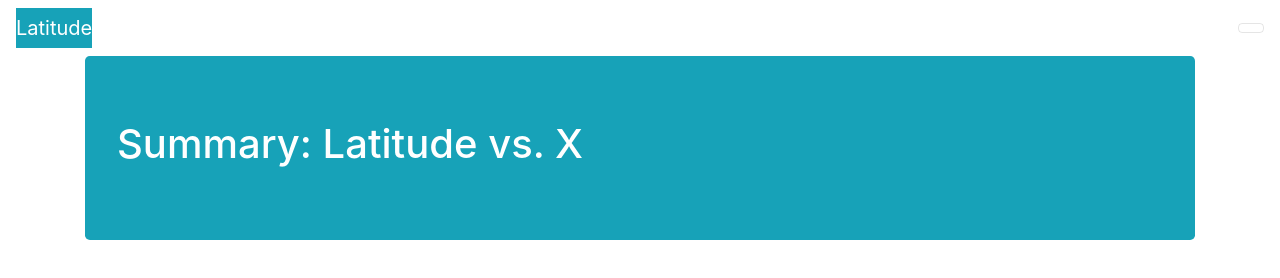
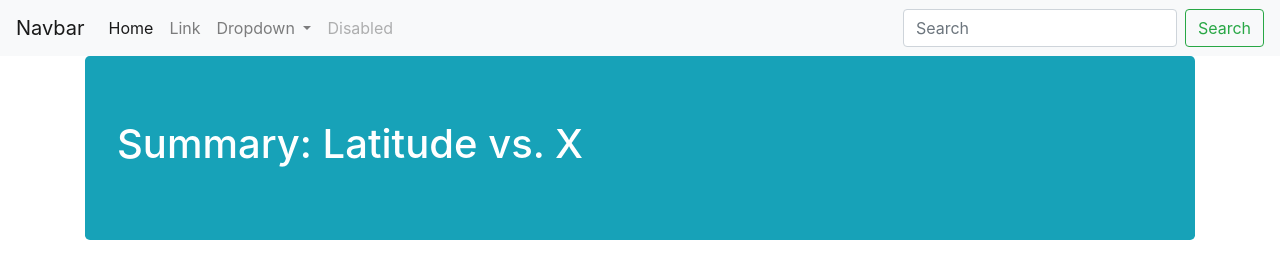
Before and after one commit to jillpeloquin13/Web-Design-Challenge, a plain HTML site: page index.html in a window 1280 px wide. Drawn offline with nearby package versions, Linux system fonts and the light colour scheme.

Commit message:
push changes

```diff
--- a/index.html
+++ b/index.html
@@ -4,51 +4,47 @@
 <head>
   <meta charset="UTF-8">
   <title>Landing Page</title>
+  <link rel="stylesheet" href="https://stackpath.bootstrapcdn.com/bootstrap/4.3.1/css/bootstrap.min.css" integrity="sha384-ggOyR0iXCbMQv3Xipma34MD+dH/1fQ784/j6cY/iJTQUOhcWr7x9JvoRxT2MZw1T" crossorigin="anonymous">
   <link rel="stylesheet" href="styles.css">
-  <!-- Bring in our bootstrap stylesheet -->
-  <link rel="stylesheet" href="https://stackpath.bootstrapcdn.com/bootstrap/4.3.1/css/bootstrap.min.css" integrity="sha384-ggOyR0iXCbMQv3Xipma34MD+dH/1fQ784/j6cY/iJTQUOhcWr7x9JvoRxT2MZw1T" crossorigin="anonymous">
-
 </head>
 
 <body>
+  <nav class="navbar navbar-expand-lg navbar-light bg-light">
+    <a class="navbar-brand" href="#">Navbar</a>
+    <button class="navbar-toggler" type="button" data-toggle="collapse" data-target="#navbarSupportedContent" aria-controls="navbarSupportedContent" aria-expanded="false" aria-label="Toggle navigation">
+      <span class="navbar-toggler-icon"></span>
+    </button>
 
-  <script src="https://code.jquery.com/jquery-3.3.1.slim.min.js" integrity="sha384-q8i/X+965DzO0rT7abK41JStQIAqVgRVzpbzo5smXKp4YfRvH+8abtTE1Pi6jizo" crossorigin="anonymous"></script>
-  <script src="https://cdnjs.cloudflare.com/ajax/libs/popper.js/1.14.7/umd/popper.min.js" integrity="sha384-UO2eT0CpHqdSJQ6hJty5KVphtPhzWj9WO1clHTMGa3JDZwrnQq4sF86dIHNDz0W1" crossorigin="anonymous"></script>
-  <script src="https://stackpath.bootstrapcdn.com/bootstrap/4.3.1/js/bootstrap.min.js" integrity="sha384-JjSmVgyd0p3pXB1rRibZUAYoIIy6OrQ6VrjIEaFf/nJGzIxFDsf4x0xIM+B07jRM" crossorigin="anonymous"></script>
-
-<!--Navbar-->
-<nav class="navbar navbar-light light-blue lighten-4">
-
-  <!-- Navbar brand -->
-  <a class="navbar-brand bg-info text-white" href="#">Latitude </a>
-
-  <!-- Collapse button -->
-  <button class="navbar-toggler toggler-example" type="button" data-toggle="collapse" data-target="#navbarSupportedContent1"
-    aria-controls="navbarSupportedContent1" aria-expanded="false" aria-label="Toggle navigation"><span class="dark-blue-text"><i
-        class="fas fa-bars fa-1x"></i></span></button>
-
-  <!-- Collapsible content -->
-  <div class="collapse navbar-collapse" id="navbarSupportedContent1">
-
-    <!-- Links -->
+    <div class="collapse navbar-collapse" id="navbarSupportedContent">
       <ul class="navbar-nav mr-auto">
         <li class="nav-item active">
-        <a class="nav-link" href="#"Max Temperature <span class="sr-only">(current)</span></a>
+          <a class="nav-link" href="#">Home <span class="sr-only">(current)</span></a>
         </li>
         <li class="nav-item">
-        <a class="nav-link" href="#">Humidity</a>
+          <a class="nav-link" href="#">Link</a>
+        </li>
+        <li class="nav-item dropdown">
+          <a class="nav-link dropdown-toggle" href="#" id="navbarDropdown" role="button" data-toggle="dropdown" aria-haspopup="true" aria-expanded="false">
+            Dropdown
+          </a>
+          <div class="dropdown-menu" aria-labelledby="navbarDropdown">
+            <a class="dropdown-item" href="#">Action</a>
+            <a class="dropdown-item" href="#">Another action</a>
+            <div class="dropdown-divider"></div>
+            <a class="dropdown-item" href="#">Something else here</a>
+          </div>
         </li>
         <li class="nav-item">
-        <a class="nav-link" href="#">Cloudiness</a>
+          <a class="nav-link disabled" href="#" tabindex="-1" aria-disabled="true">Disabled</a>
         </li>
       </ul>
-    <!-- Links -->
+      <form class="form-inline my-2 my-lg-0">
+        <input class="form-control mr-sm-2" type="search" placeholder="Search" aria-label="Search">
+        <button class="btn btn-outline-success my-2 my-sm-0" type="submit">Search</button>
+      </form>
+    </div>
+  </nav>
 
-  </div>
-  <!-- Collapsible content -->
-
-</nav>
-<!--/.Navbar-->
 
 <div class="container">
   <div class="jumbotron bg-info text-white">
```
Lines whose indentation alone changed are shown as unchanged.
